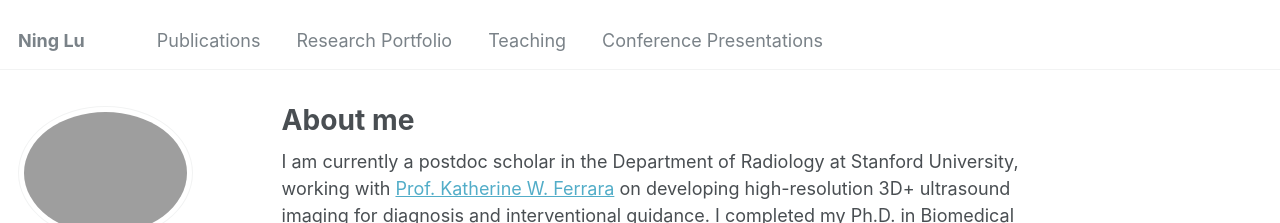
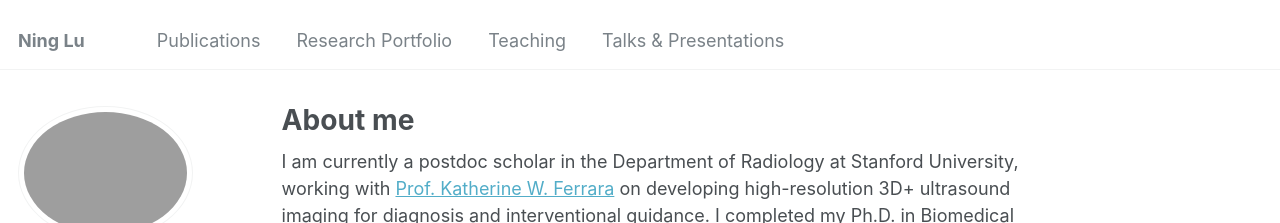
Before and after one commit to NingLu-Ultrasound/ninglu-ultrasound.github.io, a Jekyll site: the page built from _pages/about.md, in a window 1280 px wide. Shown: the top 223 px of the page. Built offline with Jekyll 4.4.1, drawn with Linux system fonts in a browser that asks for light colours; some web fonts are replaced.

Commit message:
Update navigation.yml

```diff
--- a/_data/navigation.yml
+++ b/_data/navigation.yml
@@ -17,7 +17,7 @@ main:
   - title: "Teaching"
     url: /teaching/
 
-  - title: "Conference Presentations"
+  - title: "Talks & Presentations"
     url: /talks/
 
  # - title: "Guide"
```
